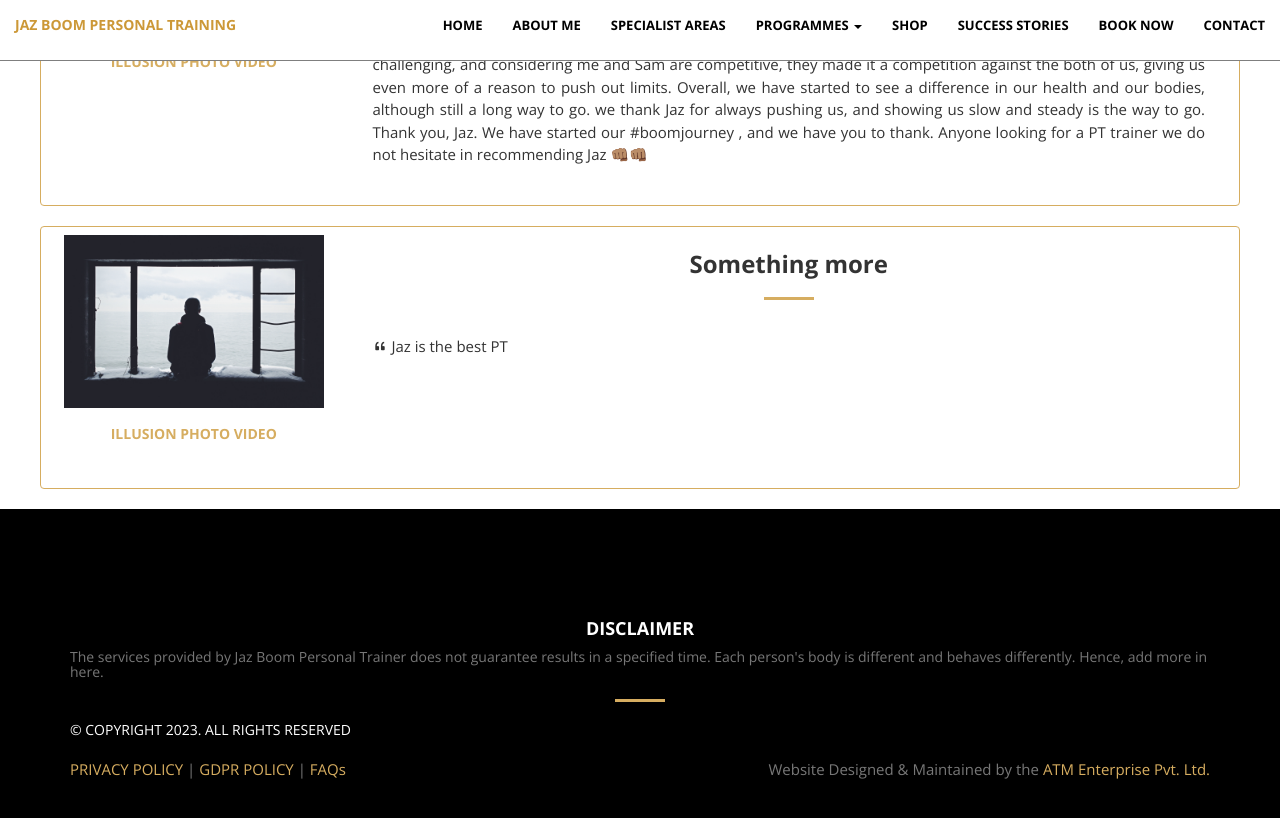
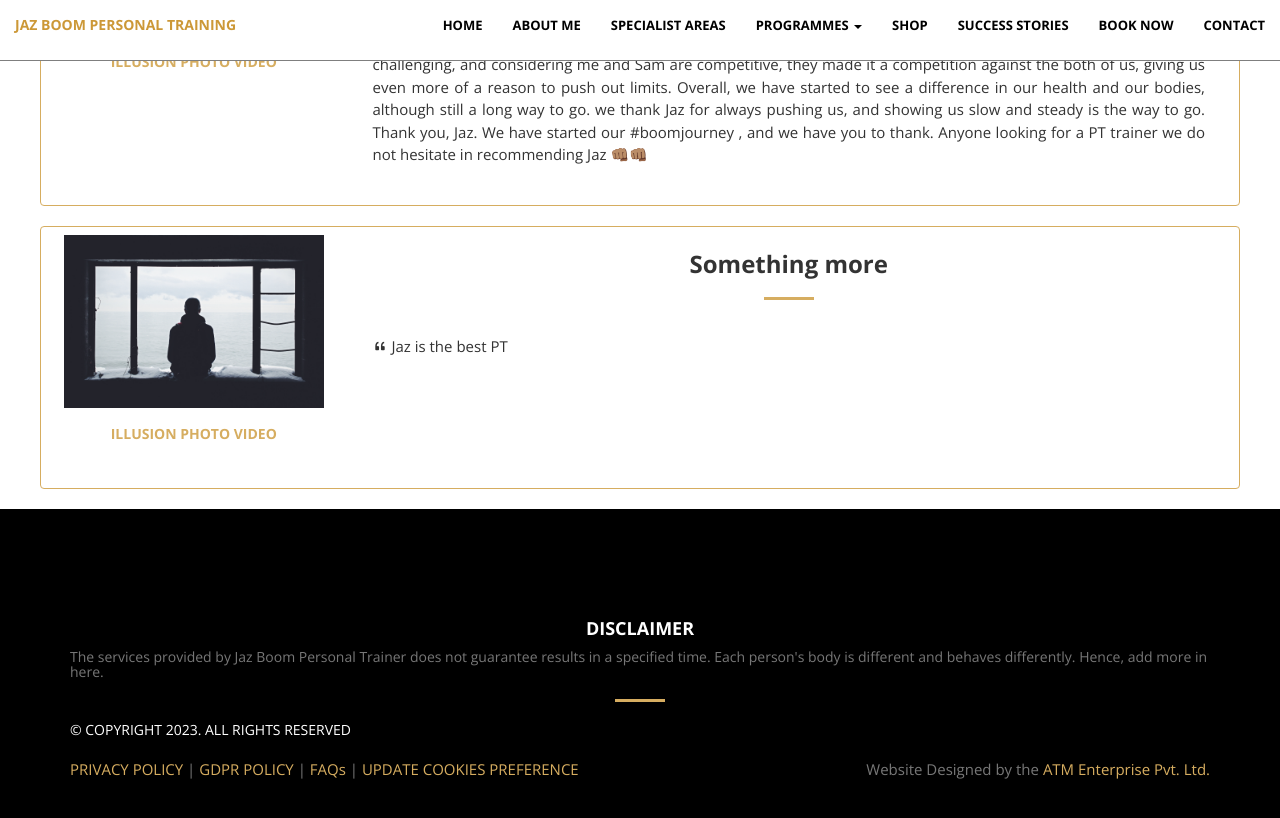
Before and after one commit to atmenterprise/jazzsinghpersonaltrainer, a Jekyll site: the page built from _pages/testimonials.html, in a window 1280 px wide and 900 px high, scrolled down 1369 px. Shown: the top 818 px of the window. Built offline with Jekyll 4.4.1, drawn with Linux system fonts in a browser that asks for light colours; comment, search, counter and statistics services are not loaded.

Commit message:
Adding Cookies Consent using the free-privacy. More work to be done in here.

```diff
--- a/_config.yml
+++ b/_config.yml
@@ -12,6 +12,7 @@
 address_url: https://goo.gl/maps/LWHsbBC1DGUCpS7x6
 appointment_booking_url: https://koalendar.com/e/atm-enterprise
 google_forms_url: https://docs.google.com/forms/d/1ytBEc-LurZGO_vNCqz9k6yHh1NQXmHzpGmw-G0G6Hxk/prefill
+google_analytics_id: G-RVS79BPFKD
 
 # Developer settings
 developer_webpage: https://atmenterprise.github.io/atm/
--- a/_includes/footer.html
+++ b/_includes/footer.html
@@ -10,13 +10,16 @@
             &copy; COPYRIGHT 2023. ALL RIGHTS RESERVED</p>
         </h5>
         <div class="row">
-            <div class="col-lg-5">
-                <p class="text-muted"><a href="{{site.baseurl}}/privacy">PRIVACY POLICY</a> | <a
-                        href="{{site.baseurl}}/privacy">GDPR
-                    POLICY</a> | <a href="{{site.baseurl}}/onetoonept#faq">FAQs</a>
+            <div class="col-lg-6">
+                <p class="text-muted">
+                    <a href="{{site.baseurl}}/privacy">PRIVACY POLICY</a> |
+                    <a href="{{site.baseurl}}/privacy">GDPR POLICY</a> |
+                    <a href="{{site.baseurl}}/onetoonept#faq">FAQs</a> |
+                    <a href="#" id="open_preferences_center">UPDATE COOKIES PREFERENCE</a>
             </div>
-            <div class="col-lg-7 text-right">
-                <p class="text-muted">Website Designed & Maintained by the <a href="{{site.developer_webpage}}">ATM
+            <div class="col-lg-6 text-right">
+                <p class="text-muted">
+                    Website Designed by the <a href="{{site.developer_webpage}}">ATM
                     Enterprise Pvt. Ltd.</a>
                 </p>
             </div>
--- a/_includes/scripts.html
+++ b/_includes/scripts.html
@@ -14,11 +14,37 @@
 
 <!-- Google Analytics JavaScript -->
 <!-- Google tag (gtag.js) -->
-<script async src="https://www.googletagmanager.com/gtag/js?id=G-RVS79BPFKD"></script>
+<script async src="https://www.googletagmanager.com/gtag/js?id={{site.google_analytics_id}}"></script>
 <script>
   window.dataLayer = window.dataLayer || [];
   function gtag(){dataLayer.push(arguments);}
   gtag('js', new Date());
 
-  gtag('config', 'G-RVS79BPFKD');
+  gtag('config', '{{site.google_analytics_id}}');
 </script>
+
+
+<!-- cookie consent -->
+<!-- Cookie Consent by FreePrivacyPolicy.com https://www.FreePrivacyPolicy.com -->
+<script type="text/javascript" src="//www.freeprivacypolicy.com/public/cookie-consent/4.1.0/cookie-consent.js"
+        charset="UTF-8"></script>
+<script type="text/javascript" charset="UTF-8">
+document.addEventListener('DOMContentLoaded', function () {
+cookieconsent.run({
+    "notice_banner_type":"simple",
+    "consent_type":"express",
+    "palette":"dark",
+    "language":"en",
+    "page_load_consent_levels":["strictly-necessary","tracking"],
+    "notice_banner_reject_button_hide":false,
+    "preferences_center_close_button_hide":false,
+    "page_refresh_confirmation_buttons":false,
+    "website_name":"Jaz Boom Personal Training",
+    "website_privacy_policy_url":"https://atmenterprise.github.io/jazzsinghpersonaltrainer/privacy"
+    });
+});
+</script>
+
+<noscript>Cookie Consent by <a href="https://www.freeprivacypolicy.com/" rel="noopener">Free Privacy Policy
+    Generator</a></noscript>
+<!-- End Cookie Consent by FreePrivacyPolicy.com https://www.FreePrivacyPolicy.com -->
```
